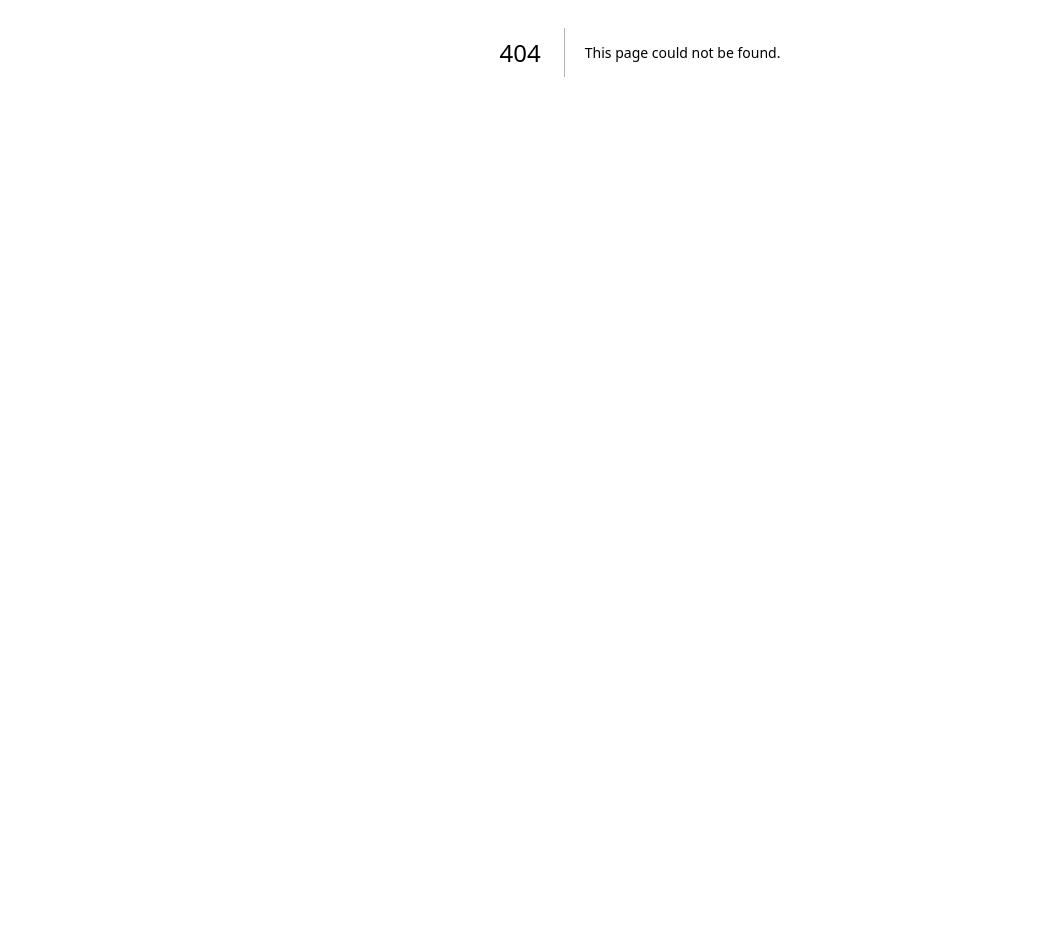
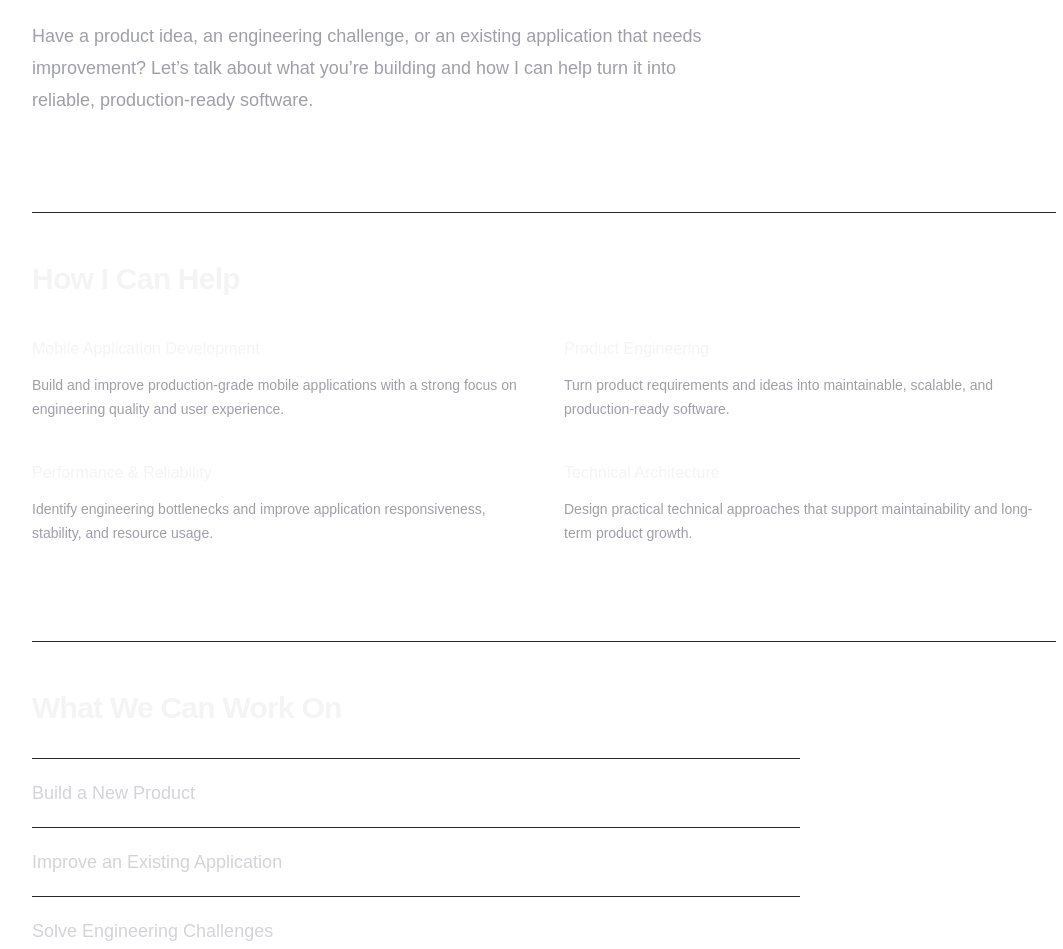
Before and after one commit to Anand0581/anand-portfolio, a Next.js app: page /contact in a window 1280 px wide. Before the commit this address had no page. Shown: the part 348-1297 px from the top of the page, without its empty margins (0-1063 px from the left). Before the commit the page ends 800 px from the top, so only its background shows below. Built offline with nearby package versions, Linux system fonts and the light colour scheme.

Commit message:
feat: add dedicated contact page

```diff
--- /dev/null
+++ b/app/contact/page.tsx
@@ -0,0 +1,11 @@
+import Header from "@/components/layout/Header";
+import ContactPage from "@/components/sections/ContactPage";
+
+export default function Contact() {
+  return (
+    <main>
+      <Header />
+      <ContactPage />
+    </main>
+  );
+}
--- /dev/null
+++ b/components/sections/ContactPage.tsx
@@ -0,0 +1,168 @@
+import Container from "../shared/Container";
+
+const helpAreas = [
+  {
+    title: "Mobile Application Development",
+    description:
+      "Build and improve production-grade mobile applications with a strong focus on engineering quality and user experience.",
+  },
+  {
+    title: "Product Engineering",
+    description:
+      "Turn product requirements and ideas into maintainable, scalable, and production-ready software.",
+  },
+  {
+    title: "Performance & Reliability",
+    description:
+      "Identify engineering bottlenecks and improve application responsiveness, stability, and resource usage.",
+  },
+  {
+    title: "Technical Architecture",
+    description:
+      "Design practical technical approaches that support maintainability and long-term product growth.",
+  },
+];
+
+const projectTypes = [
+  "Build a New Product",
+  "Improve an Existing Application",
+  "Solve Engineering Challenges",
+  "Scale an Application",
+  "Technical Engineering Support",
+];
+
+const contactOptions = [
+  {
+    label: "Email",
+    href: "mailto:anandkashyap600@gmail.com",
+  },
+  {
+    label: "LinkedIn",
+    href: "https://linkedin.com/in/anand-kashyap-software-engineer",
+  },
+  {
+    label: "GitHub",
+    href: "https://github.com/Anand0581",
+  },
+];
+
+export default function ContactPage() {
+  return (
+    <section className="py-20 sm:py-24 lg:py-32">
+      <Container>
+        <div className="max-w-5xl">
+          {/* Hero */}
+          <div className="max-w-3xl">
+
+            <h1 className="mt-4 text-4xl font-semibold tracking-tight text-zinc-100 sm:text-5xl lg:text-6xl">
+              Let’s Build Something Meaningful
+            </h1>
+
+            <p className="mt-6 max-w-2xl text-base leading-7 text-zinc-400 sm:text-lg sm:leading-8">
+              Have a product idea, an engineering challenge, or an existing
+              application that needs improvement? Let’s talk about what you’re
+              building and how I can help turn it into reliable,
+              production-ready software.
+            </p>
+          </div>
+
+          {/* How I Can Help */}
+          <section className="mt-20 border-t border-zinc-800 pt-10 sm:mt-24 sm:pt-12">
+            <div className="max-w-2xl">
+              <h2 className="text-2xl font-semibold tracking-tight text-zinc-100 sm:text-3xl">
+                How I Can Help
+              </h2>
+            </div>
+
+            <div className="mt-10 grid gap-x-10 gap-y-10 sm:grid-cols-2">
+              {helpAreas.map((item) => (
+                <div key={item.title}>
+                  <h3 className="text-base font-medium text-zinc-100">
+                    {item.title}
+                  </h3>
+
+                  <p className="mt-3 text-sm leading-6 text-zinc-400">
+                    {item.description}
+                  </p>
+                </div>
+              ))}
+            </div>
+          </section>
+
+          {/* What We Can Work On */}
+          <section className="mt-20 border-t border-zinc-800 pt-10 sm:mt-24 sm:pt-12">
+            <div className="max-w-2xl">
+              <h2 className="text-2xl font-semibold tracking-tight text-zinc-100 sm:text-3xl">
+                What We Can Work On
+              </h2>
+            </div>
+
+            <div className="mt-8 max-w-3xl">
+              <ul className="divide-y divide-zinc-800 border-y border-zinc-800">
+                {projectTypes.map((item) => (
+                  <li
+                    key={item}
+                    className="py-5 text-base text-zinc-300 sm:text-lg"
+                  >
+                    {item}
+                  </li>
+                ))}
+              </ul>
+            </div>
+          </section>
+
+          {/* Let's Talk */}
+          <section className="mt-20 border-t border-zinc-800 pt-10 sm:mt-24 sm:pt-12">
+            <div className="max-w-3xl">
+              <h2 className="text-2xl font-semibold tracking-tight text-zinc-100 sm:text-3xl">
+                Let’s Talk
+              </h2>
+
+              <p className="mt-5 max-w-2xl text-base leading-7 text-zinc-400 sm:text-lg sm:leading-8">
+                Tell me what you’re building, the problem you’re trying to
+                solve, and where you need engineering support. We can start
+                with a conversation and figure out the right way forward.
+              </p>
+
+              <div className="mt-8">
+                <a
+                  href="mailto:anandkashyap600@gmail.com"
+                  className="inline-flex items-center rounded-md bg-zinc-100 px-5 py-3 text-sm font-medium text-zinc-900 transition-colors hover:bg-zinc-200"
+                >
+                  Get in Touch
+                </a>
+              </div>
+            </div>
+          </section>
+
+          {/* Contact Options */}
+          <section className="mt-20 border-t border-zinc-800 pt-10 sm:mt-24 sm:pt-12">
+            <div className="max-w-2xl">
+              <h2 className="text-2xl font-semibold tracking-tight text-zinc-100 sm:text-3xl">
+                Contact Options
+              </h2>
+            </div>
+
+            <div className="mt-8 flex flex-col gap-4 sm:flex-row sm:flex-wrap sm:gap-x-8 sm:gap-y-4">
+              {contactOptions.map((option) => (
+                <a
+                  key={option.label}
+                  href={option.href}
+                  target={option.href.startsWith("http") ? "_blank" : undefined}
+                  rel={
+                    option.href.startsWith("http")
+                      ? "noopener noreferrer"
+                      : undefined
+                  }
+                  className="text-sm text-zinc-300 underline-offset-4 transition-colors hover:text-zinc-100 hover:underline"
+                >
+                  {option.label}
+                </a>
+              ))}
+            </div>
+          </section>
+        </div>
+      </Container>
+    </section>
+  );
+}
```
